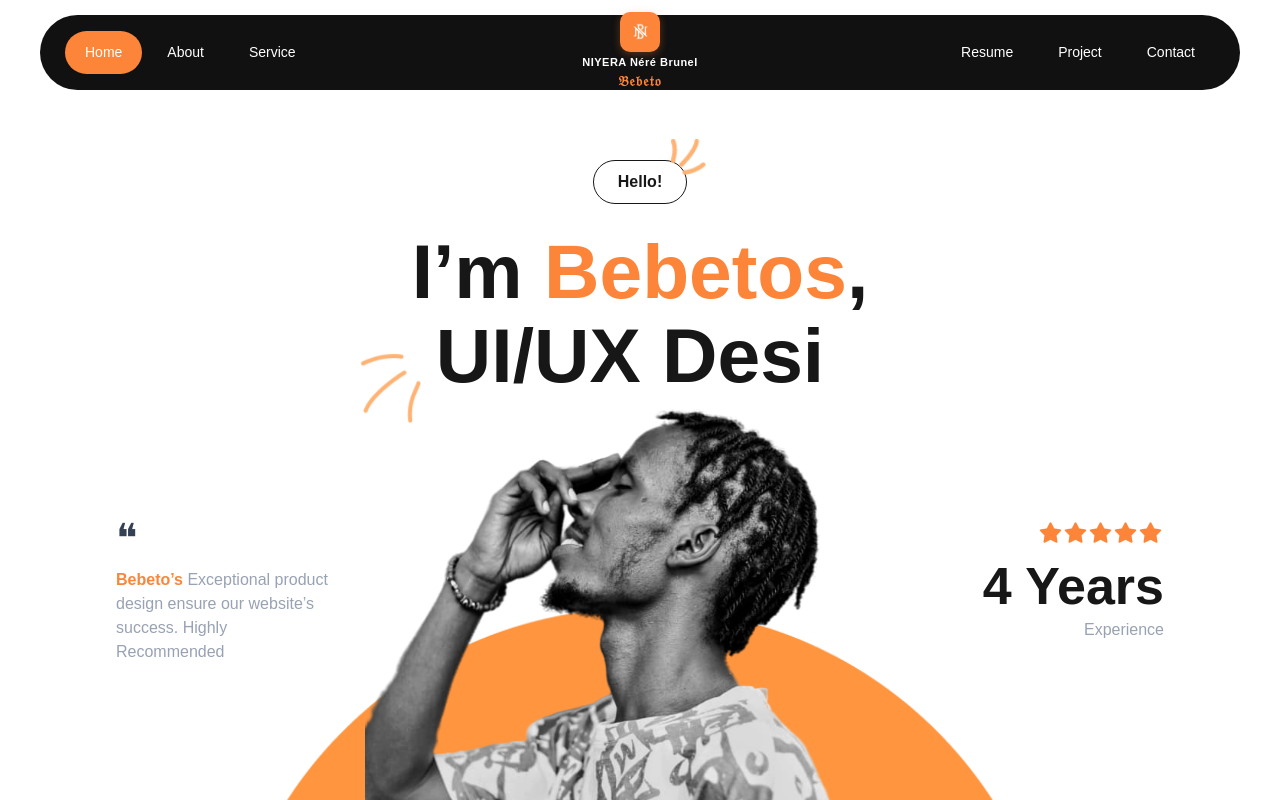
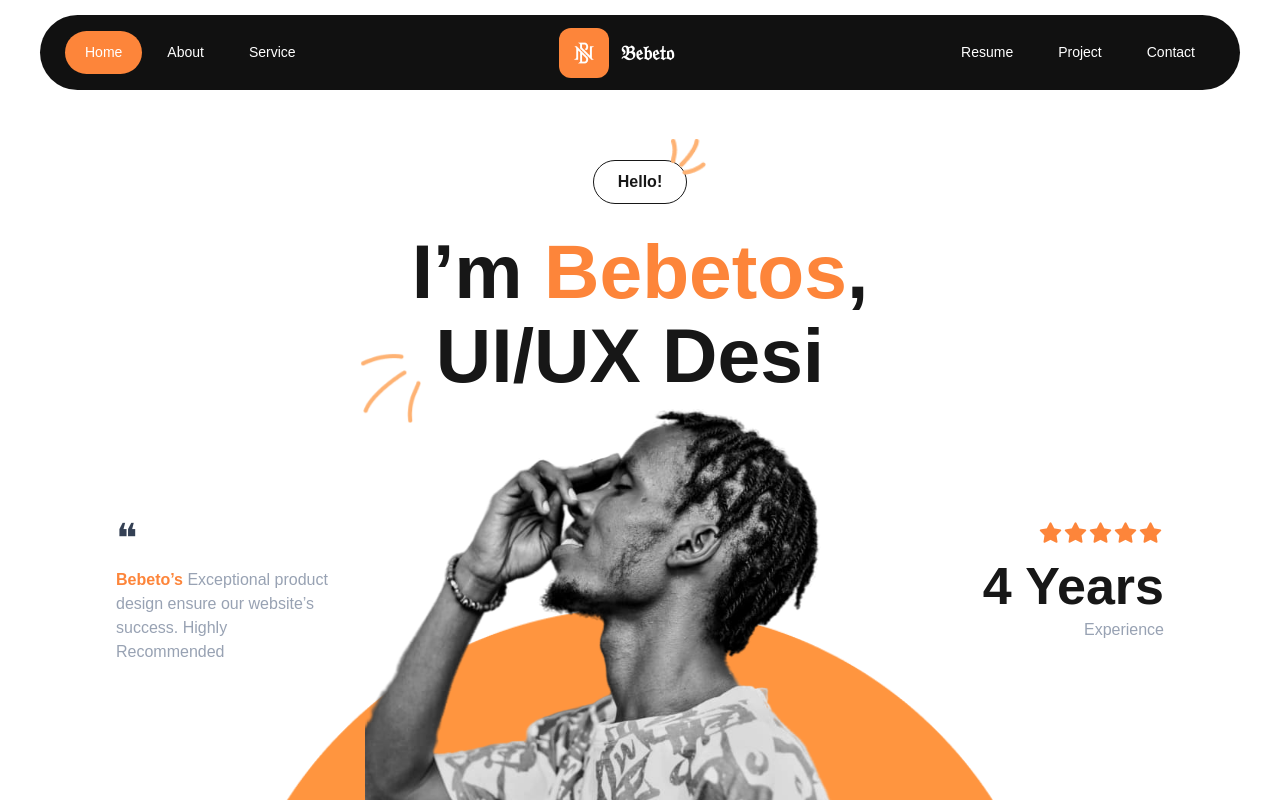
Before and after one commit to Bebetos12/Bebeto-UI, an Angular app in the folder bebeto-angular/: page / in a window 1280 px wide. Shown: the top 800 px of the page. Built offline with nearby package versions, Linux system fonts and the light colour scheme.

Commit message:
Ui improvement

```diff
--- a/bebeto-angular/src/app/app.ts
+++ b/bebeto-angular/src/app/app.ts
@@ -12,7 +12,6 @@ import { ScrollingBannerComponent } from './features/scrolling-banner/scrolling-
 import { BlogComponent } from './features/blog/blog';
 import { Contact } from './features/contact/contact';
 import { FooterComponent } from './layout/footer/footer';
-import { LoadingScreen } from './shared/loading-screen/loading-screen';
 
 @Component({
   selector: 'app-root',
@@ -30,8 +29,7 @@ import { LoadingScreen } from './shared/loading-screen/loading-screen';
     ScrollingBannerComponent,
     BlogComponent,
     Contact,
-    FooterComponent,
-    LoadingScreen
+    FooterComponent
   ],
   templateUrl: './app.html'
 })
--- a/bebeto-angular/src/app/features/contact/contact.scss
+++ b/bebeto-angular/src/app/features/contact/contact.scss
@@ -38,11 +38,12 @@
   }
 
   .contact-form {
-    background: var(--bg-card);
+    background: rgba(255, 255, 255, 0.1);
+    backdrop-filter: blur(20px);
+    border: 1px solid rgba(255, 255, 255, 0.2);
     padding: 40px;
-    border-radius: var(--radius-md);
-    box-shadow: var(--shadow-lg);
-    border: 1px solid var(--border-color);
+    border-radius: 20px;
+    box-shadow: 0 8px 32px rgba(0, 0, 0, 0.1);
     max-width: 600px;
     width: 100%;
 
--- a/bebeto-angular/src/app/features/services/services.scss
+++ b/bebeto-angular/src/app/features/services/services.scss
@@ -13,10 +13,10 @@
   position: absolute;
   z-index: 1;
   pointer-events: none;
-  filter: blur(20px);
+  filter: blur(8px);
   animation: floating 8s ease-in-out infinite;
 
-  img { width: 100%; height: auto; opacity: 0.6; }
+  img { width: 100%; height: auto; opacity: 0.8; }
 
   &.v1 { top: 10%; left: 10%; width: 250px; animation-delay: 0s; }
   &.v2 { top: 40%; right: 15%; width: 300px; animation-delay: -2s; }
--- a/bebeto-angular/src/app/features/testimonials/testimonials.html
+++ b/bebeto-angular/src/app/features/testimonials/testimonials.html
@@ -1,4 +1,9 @@
 <section id="testimonials" class="testimonials">
+  <!-- Animated Vectors -->
+  <div class="vector-bg v1"><img src="Assets/vectors/3D vector-1.png" alt=""></div>
+  <div class="vector-bg v2"><img src="Assets/vectors/3D vector-2.png" alt=""></div>
+  <div class="vector-bg v3"><img src="Assets/vectors/3D vector.png" alt=""></div>
+
   <div class="container">
     <div class="testimonials-header">
       <h2 class="section-title">Testimonials That<br>Speak to <span class="highlight">My Results</span></h2>
--- a/bebeto-angular/src/app/features/testimonials/testimonials.scss
+++ b/bebeto-angular/src/app/features/testimonials/testimonials.scss
@@ -1,13 +1,35 @@
 .testimonials {
   background-image: url('/Assets/background.png');
-  background-size: 100% auto;
-  background-position: top center;
+  background-size: cover;
+  background-position: center center;
   background-repeat: no-repeat;
   background-color: #0b0b0b;
   padding: 50px 0;
   overflow: hidden;
+  position: relative;
 
   .container { max-width: 1400px; margin: 0 auto; padding: 0 20px; }
+}
+
+/* --- ANIMATIONS DES VECTEURS 3D --- */
+.vector-bg {
+  position: absolute;
+  z-index: 1;
+  pointer-events: none;
+  filter: blur(8px);
+  animation: floating 8s ease-in-out infinite;
+
+  img { width: 100%; height: auto; opacity: 0.8; }
+
+  &.v1 { top: 15%; left: 5%; width: 200px; animation-delay: 0s; }
+  &.v2 { top: 60%; right: 10%; width: 250px; animation-delay: -2s; }
+  &.v3 { bottom: 15%; left: 50%; width: 180px; animation-delay: -4s; }
+}
+
+@keyframes floating {
+  0%, 100% { transform: translate(0, 0) rotate(0deg) scale(1); }
+  33% { transform: translate(15px, -25px) rotate(5deg) scale(1.05); }
+  66% { transform: translate(-10px, 15px) rotate(-3deg) scale(0.95); }
 }
 
 .testimonials-header {
--- a/bebeto-angular/src/app/layout/header/header.html
+++ b/bebeto-angular/src/app/layout/header/header.html
@@ -9,13 +9,14 @@
 
     <div class="nav-logo" (click)="scrollTo('home')">
       <div class="logo-wrapper">
-        <div class="logo-stack">
-          <div class="logo-box">
-            <img src="Assets/Bebeto-logo.png" alt="Logo" class="logo-img">
-          </div>
-          <div class="name-section">
-            <span class="full-name">NIYERA Néré Brunel</span>
-            <span class="brand-name">𝔅𝔢𝔟𝔢𝔱𝔬</span>
+        <div class="logo-box">
+          <img src="Assets/Bebeto-logo.png" alt="Logo" class="logo-img">
+        </div>
+        <div class="logo-text-container">
+          <span class="logo-text default">𝔅𝔢𝔟𝔢𝔱𝔬</span>
+          <div class="logo-text name-reveal">
+            <span class="name-top">NIYERA</span>
+            <span class="name-bottom">Néré Brunel</span>
           </div>
         </div>
       </div>
--- a/bebeto-angular/src/app/layout/header/header.scss
+++ b/bebeto-angular/src/app/layout/header/header.scss
@@ -99,71 +99,51 @@
   }
 }
 
-/* --- LOGO STACKED LAYOUT --- */
+/* --- LOGO (STAYS WHITE) --- */
 .logo-wrapper {
+  display: flex;
+  align-items: center;
+  gap: 12px;
   cursor: pointer;
 
-  .logo-stack {
+  .logo-box {
+    background-color: var(--color-primary);
+    width: 50px;
+    height: 50px;
+    border-radius: 12px;
     display: flex;
-    flex-direction: column;
+    justify-content: center;
     align-items: center;
-    gap: 4px;
+    transition: 0.4s;
+    img { width: 50px; }
+  }
 
-    .logo-box {
-      background-color: var(--color-primary);
-      width: 40px;
-      height: 40px;
-      border-radius: 10px;
-      display: flex;
-      justify-content: center;
-      align-items: center;
-      transition: 0.3s ease;
-      box-shadow: 0 2px 8px rgba(253, 133, 58, 0.3);
+  .logo-text-container {
+    position: relative;
+    height: 40px;
+    min-width: 100px;
+    display: flex;
+    align-items: center;
+  }
 
-      img {
-        width: 35px;
-        height: 35px;
-        object-fit: contain;
-      }
-
-      &:hover {
-        transform: scale(1.1);
-        box-shadow: 0 4px 15px rgba(253, 133, 58, 0.4);
-      }
-    }
-
-    .name-section {
+  .logo-text {
+    position: absolute;
+    color: #ffffff;
+    transition: 0.4s ease;
+    &.default { font-size: 20px; font-weight: 800; }
+    &.name-reveal {
       display: flex;
       flex-direction: column;
-      align-items: center;
-      gap: 2px;
-
-      .full-name {
-        font-size: 11px;
-        font-weight: 600;
-        color: #ffffff;
-        letter-spacing: 0.5px;
-        text-align: center;
-        line-height: 1.2;
-      }
-
-      .brand-name {
-        font-size: 14px;
-        font-weight: 800;
-        color: var(--color-primary);
-        letter-spacing: 1px;
-        text-transform: uppercase;
-        font-family: 'Arial Black', Arial, sans-serif;
-      }
+      opacity: 0;
+      transform: translateY(10px);
+      .name-top { font-size: 15px; font-weight: 800; }
+      .name-bottom { font-size: 9px; opacity: 0.7; }
     }
   }
 
-  &:hover .logo-box {
-    animation: logoBounce 0.6s ease;
+  &:hover {
+    .logo-box { transform: translateX(-10px); }
+    .default { opacity: 0; transform: translateY(-10px); }
+    .name-reveal { opacity: 1; transform: translateY(0); }
   }
 }
-
-@keyframes logoBounce {
-  0%, 100% { transform: scale(1); }
-  50% { transform: scale(1.2); }
-}
```
Also changed, not shown: bebeto-angular/src/assets/background.png (added), 1 other file (tests, documents, lock files or other folders).
